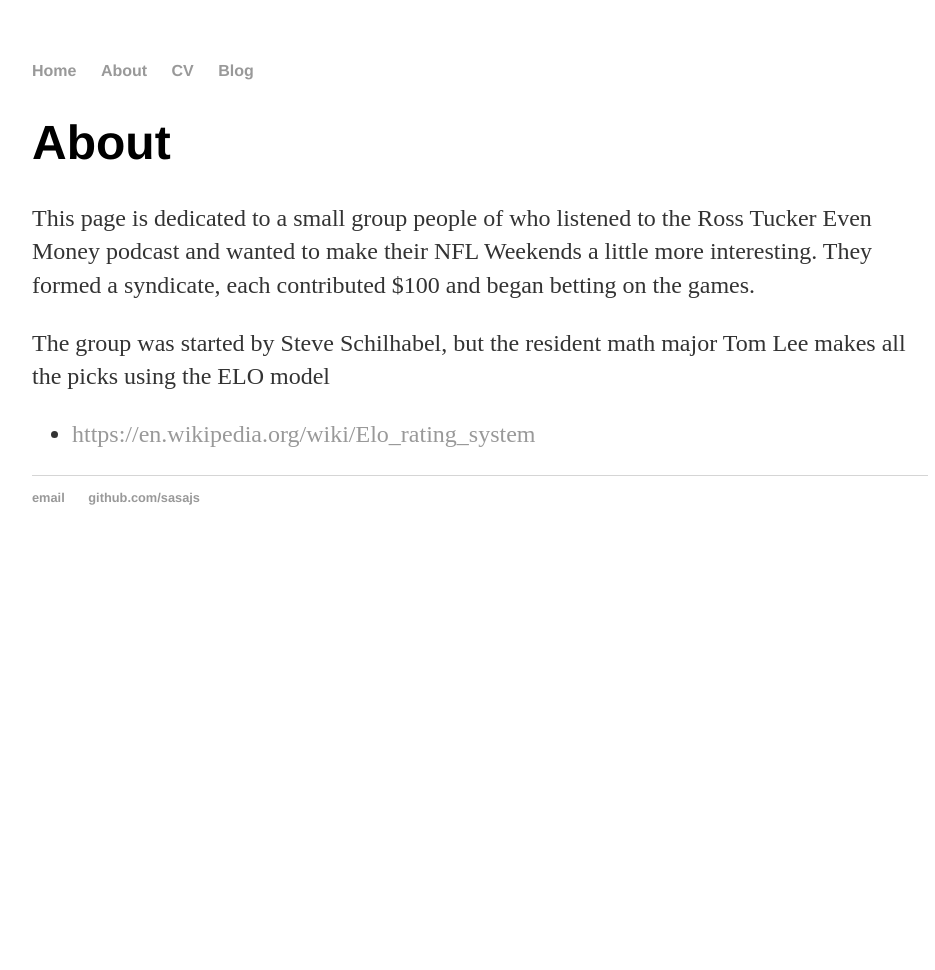
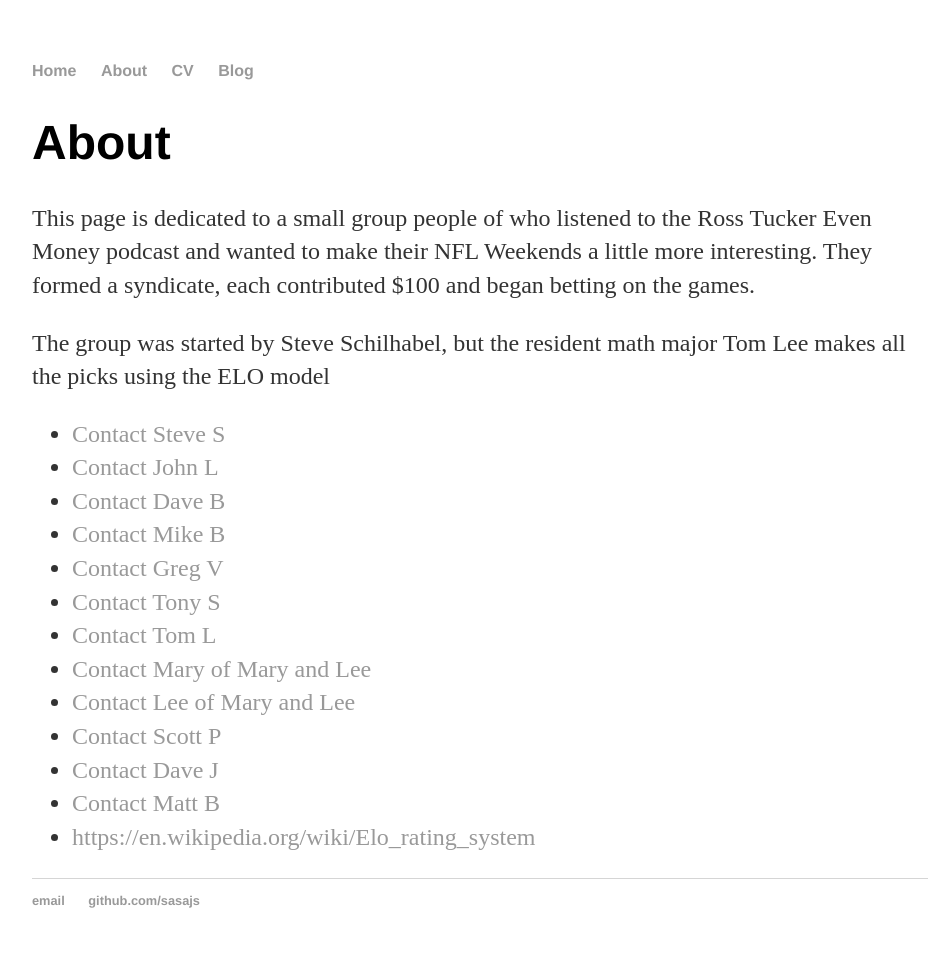
Before and after one commit to tsmith3480/sasajs.github.io, a Jekyll site: the page built from about/index.html, in a window 1280 px wide. Shown: the whole page, without its empty margins (160-1095 px from the left). Built offline with Jekyll 4.4.1, drawn with Linux system fonts in a browser that asks for light colours; before the commit the page ends 900 px from its top, so only the background shows below that.

Commit message:
Update index.html

```diff
--- a/about/index.html
+++ b/about/index.html
@@ -11,6 +11,19 @@
 			<p> The group was started by Steve Schilhabel, but the resident math major Tom Lee makes all the picks using the ELO model</p>
 
 			<ul class="contacts">
+				<li><a href="mailto:steve.schilhabel@gmail.com">Contact Steve S</a></li>
+				<li><a href="mailto:johnlachapelle@thrivent.com">Contact John L</a></li>
+				<li><a href="mailto:daberlon@sbcglobal.net">Contact Dave B</a></li>
+				<li><a href="mailto:mike.barlow6@gmail.com">Contact Mike B</a></li>
+				<li><a href="mailto:gvanzeeland@new.rr.com">Contact Greg V</a></li>
+				<li><a href="mailto:tony_smith@new.rr.com">Contact Tony S</a></li>
+				<li><a href="mailto:tom.lee1416@gmail.com">Contact Tom L</a></li>
+				<li><a href="mailto:mary.lee@thrivent.com">Contact Mary of Mary and Lee</a></li>
+				<li><a href="mailto:lee.vandenheuvel@thrivent.com">Contact Lee of Mary and Lee</a></li>
+				<li><a href="mailto:scott.parker22@gmail.com">Contact Scott P</a></li>
+				<li><a href="mailto:joandave608@gmail.com">Contact Dave J</a></li>
+				<li><a href="mailto:buesingmatt@gmail.com">Contact Matt B</a></li>
 				<li><a href="#">https://en.wikipedia.org/wiki/Elo_rating_system</a></li>
 				</ul>
+
 		</div>
```
